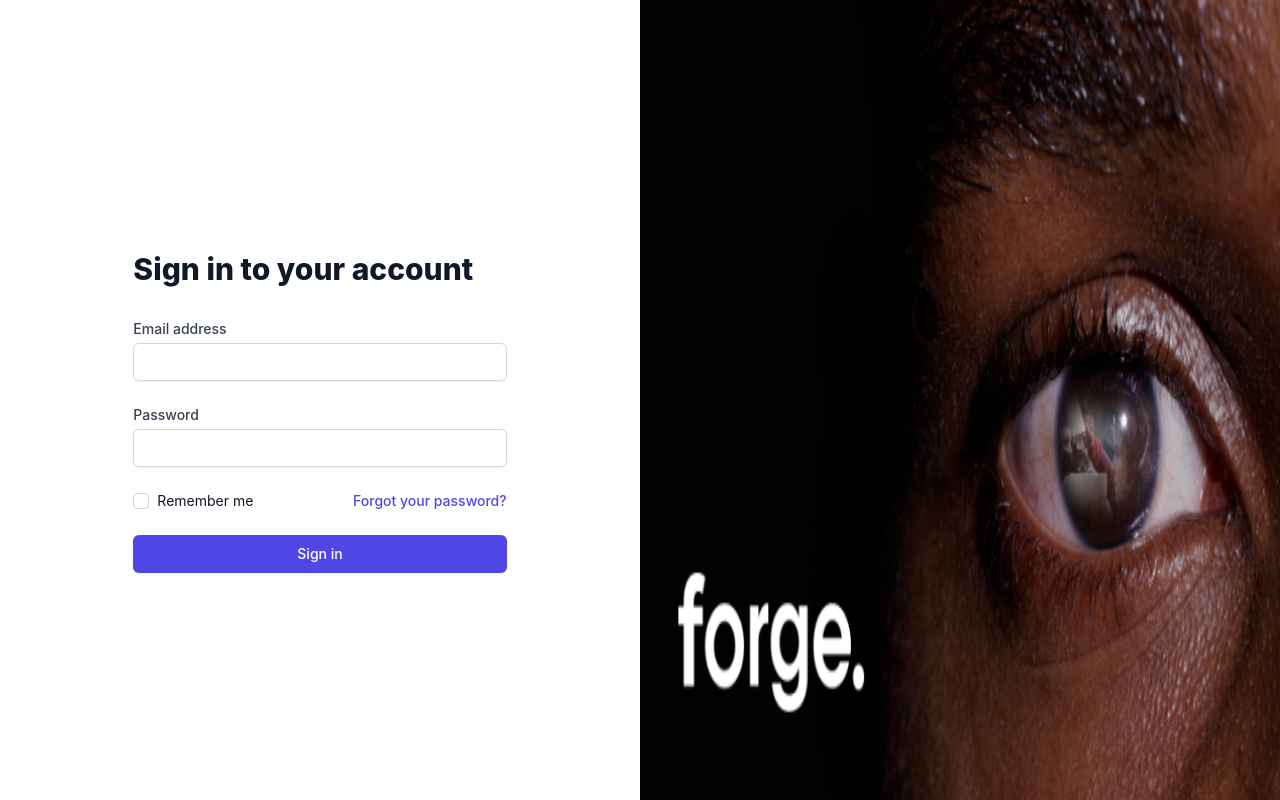
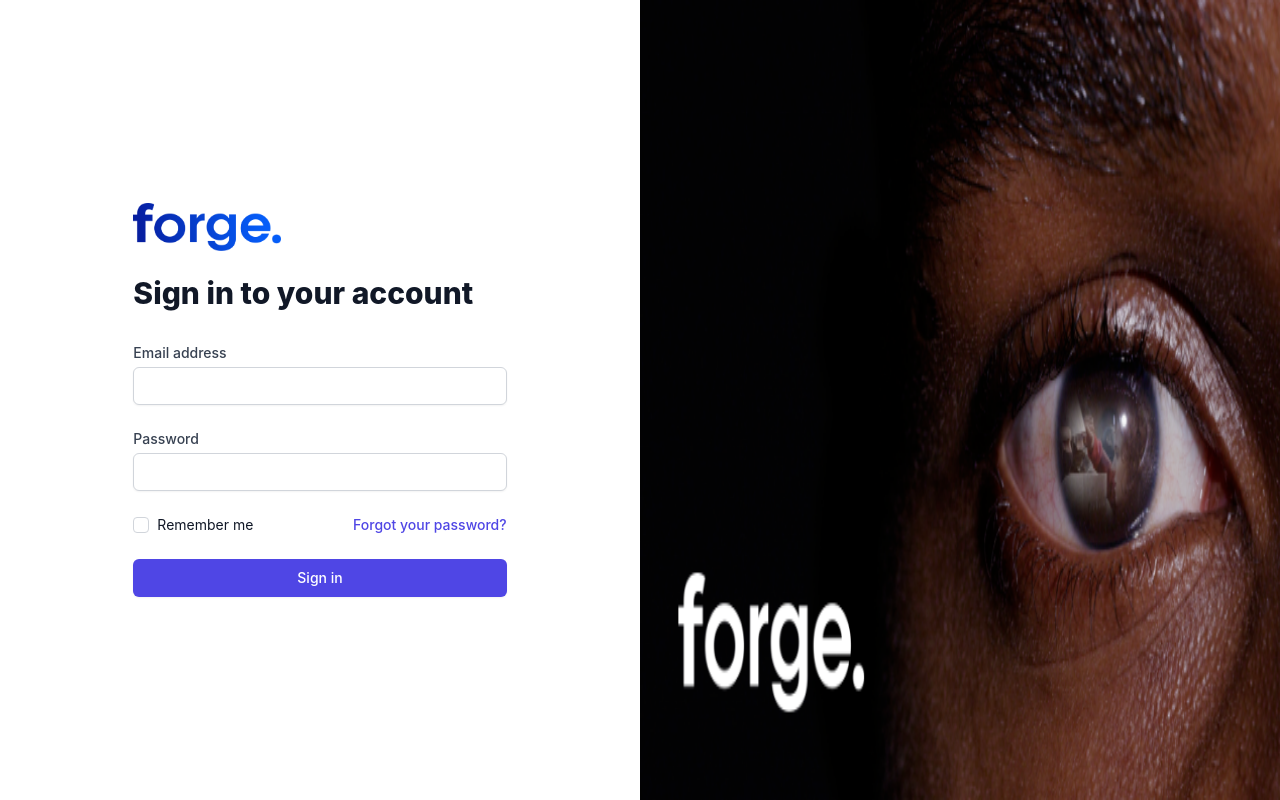
Before and after one commit to ForgeDigital/fdl-merchant-dashboard-app-code, a Next.js app: page / in a window 1280 px wide. Built offline with nearby package versions, Linux system fonts and the light colour scheme.

Commit message:
added logo

```diff
--- a/components/layouts/Baselayout.tsx
+++ b/components/layouts/Baselayout.tsx
@@ -55,11 +55,7 @@
 
           <div className="flex-1 h-0 pt-5 pb-4 overflow-y-auto">
             <div className="flex-shrink-0 flex items-center px-4">
-              <img
-                className="h-8 w-auto"
-                src="https://tailwindui.com/img/logos/workflow-logo-indigo-500-mark-white-text.svg"
-                alt="Workflow"
-              />
+              <img className="h-8 w-auto" src="/logo.png" alt="Logo" />
             </div>
             <nav className="mt-5 px-2 space-y-1">
               <a
@@ -201,7 +197,7 @@
                 <div>
                   <img
                     className="inline-block h-10 w-10 rounded-full"
-                    src="https://images.unsplash.com/photo-1472099645785-5658abf4ff4e?ixlib=rb-1.2.1&ixid=eyJhcHBfaWQiOjEyMDd9&auto=format&fit=facearea&facepad=2&w=256&h=256&q=80"
+                    src="/logo.png"
                     alt=""
                   />
                 </div>
@@ -231,11 +227,7 @@
         <div className="flex-1 flex flex-col min-h-0 bg-gray-800">
           <div className="flex-1 flex flex-col pt-5 pb-4 overflow-y-auto">
             <div className="flex items-center flex-shrink-0 px-4">
-              <img
-                className="h-8 w-auto"
-                src="https://tailwindui.com/img/logos/workflow-logo-indigo-500-mark-white-text.svg"
-                alt="Workflow"
-              />
+              <img className="h-8 w-auto" src="/logo.png" alt="Logo" />
             </div>
             <nav className="mt-5 flex-1 px-2 space-y-1">
               <Link
@@ -303,7 +295,7 @@
                 <div>
                   <img
                     className="inline-block h-9 w-9 rounded-full"
-                    src="https://images.unsplash.com/photo-1472099645785-5658abf4ff4e?ixlib=rb-1.2.1&ixid=eyJhcHBfaWQiOjEyMDd9&auto=format&fit=facearea&facepad=2&w=256&h=256&q=80"
+                    src="/logo.png"
                     alt=""
                   />
                 </div>
--- a/pages/index.tsx
+++ b/pages/index.tsx
@@ -6,11 +6,7 @@
       <div className="flex-1 lg:w-6/12 flex flex-col justify-center py-12 px-4 sm:px-6 lg:flex-none lg:px-20 xl:px-24">
         <div className="mx-auto w-full max-w-sm lg:w-10/12">
           <div>
-            {/* <img
-              className="h-12 w-auto"
-              src="https://tailwindui.com/img/logos/workflow-mark-indigo-600.svg"
-              alt="Workflow"
-            /> */}
+            <img className="h-12 w-auto" src="/logo.png" alt="Logo" />
             <h2 className="mt-6 text-3xl font-extrabold text-gray-900">
               Sign in to your account
             </h2>
```
Also changed, not shown: public/logo.png (added).
